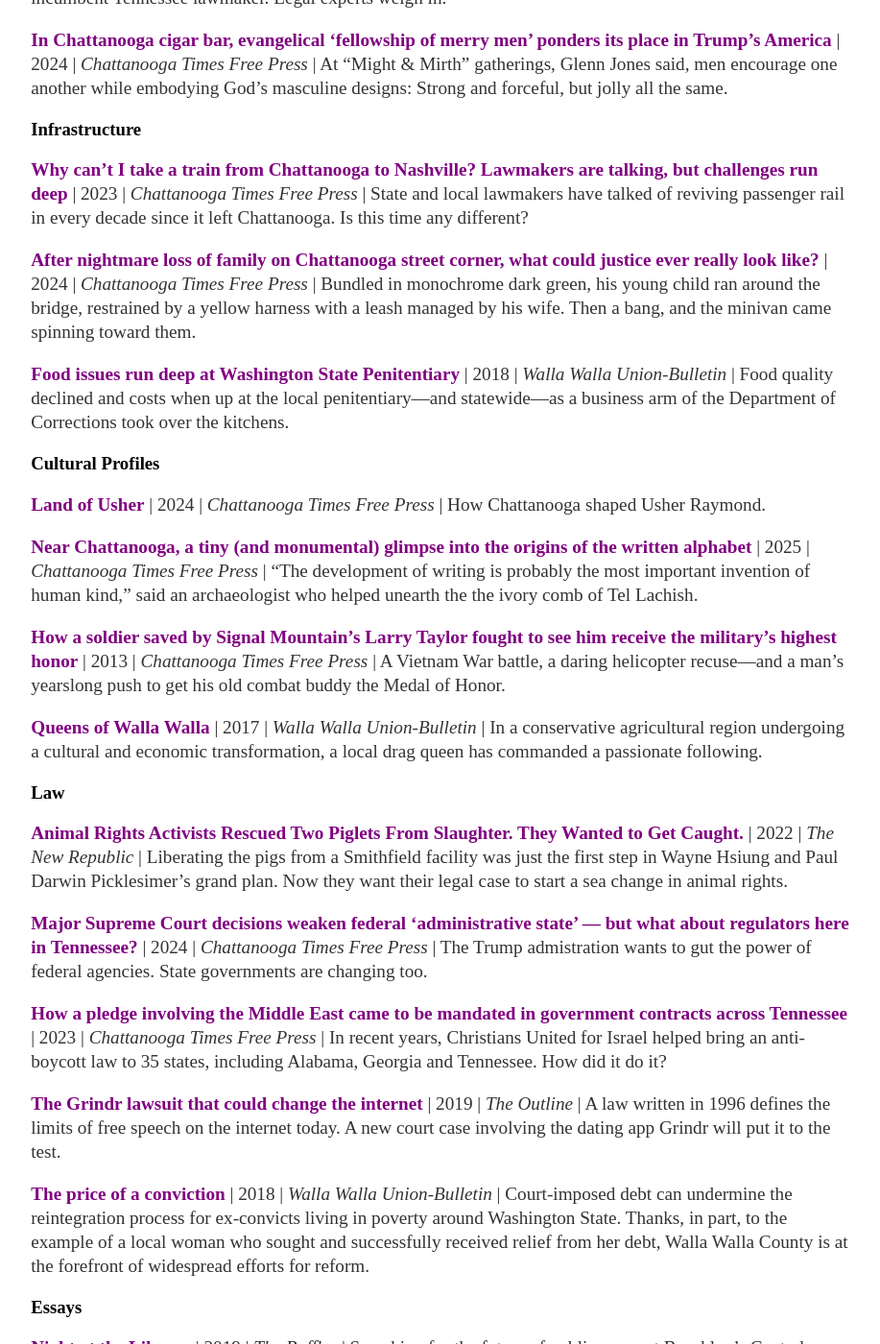
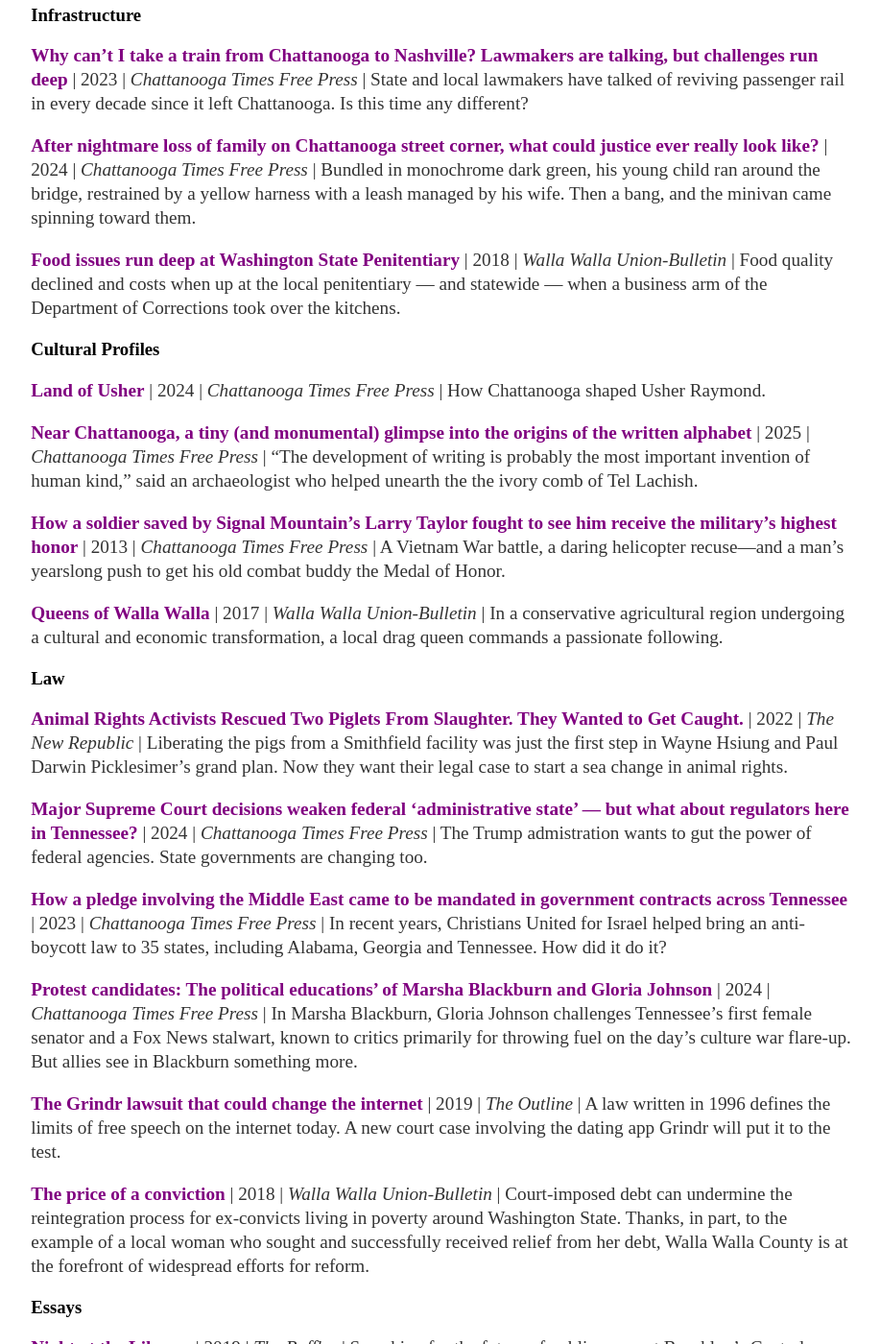
Before and after one commit to aonschwartz/aonschwartz.github.io, a Jekyll site: the page built from about/index.md, in a window 1280 px wide and 1400 px high, scrolled down 1631 px. Shown: the whole window at 96% size, without its empty margins (179-1096 px from the left). Built offline with Jekyll 4.4.1, drawn with Linux system fonts in a browser that asks for light colours; some of the changed text lies outside the part shown.

Commit message:
Update index.md

```diff
--- a/about/index.md
+++ b/about/index.md
@@ -50,7 +48,7 @@
 
 **[After nightmare loss of family on Chattanooga street corner, what could justice ever really look like?](https://www.timesfreepress.com/news/2024/apr/13/a-final-stroll-around-chattanooga-became-a/)** \|  2024  \| *Chattanooga Times Free Press* \| Bundled in monochrome dark green, his young child ran around the bridge, restrained by a yellow harness with a leash managed by his wife. Then a bang, and the minivan came spinning toward them.
 
-**[Food issues run deep at Washington State Penitentiary](http://www.union-bulletin.com/news/food-issues-run-deep-at-washington-state-penitentiary/article_0da49ace-45c4-11e8-a702-134b28fbc3b2.html)** \| 2018 \| *Walla Walla Union-Bulletin* \| Food quality declined and costs when up at the local penitentiary—and statewide—as a business arm of the Department of Corrections took over the kitchens.
+**[Food issues run deep at Washington State Penitentiary](http://www.union-bulletin.com/news/food-issues-run-deep-at-washington-state-penitentiary/article_0da49ace-45c4-11e8-a702-134b28fbc3b2.html)** \| 2018 \| *Walla Walla Union-Bulletin* \| Food quality declined and costs when up at the local penitentiary — and statewide — when a business arm of the Department of Corrections took over the kitchens.
 
 ### <a name="Culture"><a/> Cultural Profiles
 
@@ -60,7 +58,7 @@
 
 **[How a soldier saved by Signal Mountain’s Larry Taylor fought to see him receive the military’s highest honor](https://www.timesfreepress.com/news/2023/sep/02/how-a-soldier-saved-by-signal-mountains-larry/)** \| 2013 \|  *Chattanooga Times Free Press* \| A Vietnam War battle, a daring helicopter recuse—and a man's yearslong push to get his old combat buddy the Medal of Honor.
 
-**[Queens of Walla Walla](http://www.union-bulletin.com/featured_story/the-queens-of-walla-walla/article_c4c8ec0c-ab9e-11e7-8784-b761518dfb93.html)** \| 2017 \|  *Walla Walla Union-Bulletin* \| In a conservative agricultural region undergoing a cultural and economic transformation, a local drag queen has commanded a passionate following.
+**[Queens of Walla Walla](http://www.union-bulletin.com/featured_story/the-queens-of-walla-walla/article_c4c8ec0c-ab9e-11e7-8784-b761518dfb93.html)** \| 2017 \|  *Walla Walla Union-Bulletin* \| In a conservative agricultural region undergoing a cultural and economic transformation, a local drag queen commands a passionate following.
 
 ### <a name="Law"><a/>Law
 
@@ -69,6 +67,8 @@
 **[Major Supreme Court decisions weaken federal ‘administrative state’ — but what about regulators here in Tennessee?](https://www.timesfreepress.com/news/2024/jul/02/major-supreme-court-decisions-weaken-federal/)** \| 2024 \|  *Chattanooga Times Free Press* \| The Trump admistration wants to gut the power of federal agencies. State governments are changing too.
 
 **[How a pledge involving the Middle East came to be mandated in government contracts across Tennessee](https://www.timesfreepress.com/news/2023/jul/29/how-a-pledge-involving-the-middle-east-came-to-be/#/questions)** \| 2023 \|  *Chattanooga Times Free Press* \| In recent years, Christians United for Israel helped bring an anti-boycott law to 35 states, including Alabama, Georgia and Tennessee. How did it do it?
+
+**[Protest candidates: The political educations' of Marsha Blackburn and Gloria Johnson](https://www.timesfreepress.com/news/2024/oct/12/protest-candidates-how-marsha-blackburn-and/)** \| 2024 \| *Chattanooga Times Free Press* \| In Marsha Blackburn, Gloria Johnson challenges Tennessee's first female senator and a Fox News stalwart, known to critics primarily for throwing fuel on the day's culture war flare-up. But allies see in Blackburn something more.
 
 **[The Grindr lawsuit that could change the internet](https://theoutline.com/post/6968/grindr-lawsuit-matthew-herrick?utm_source=)** \| 2019 \| *The Outline* \| A law written in 1996 defines the limits of free speech on the internet today. A new court case involving the dating app Grindr will put it to the test.
 
```
Also changed, not shown: other parts of about/index.md (+0 -2 lines).
